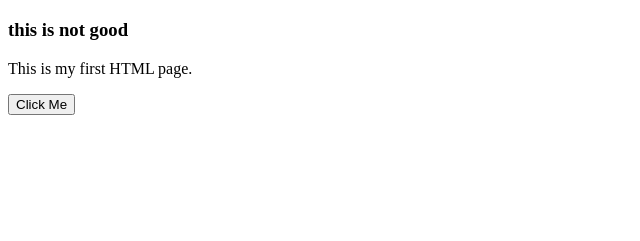
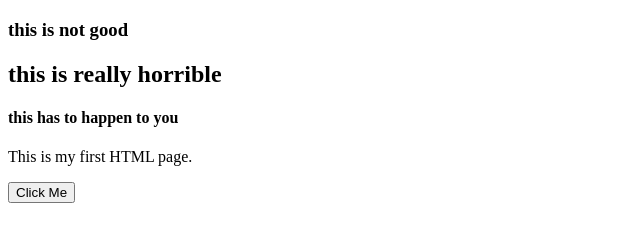
Before and after one commit to Chandanponnappa/projecthtml, a plain HTML site: page index.html in a window 1280 px wide. Shown: the part 61-302 px from the top of the page, without its empty margins (0-640 px from the left). Drawn offline with Linux system fonts and the light colour scheme.

Commit message:
both has been modfied

```diff
--- a/index.html
+++ b/index.html
@@ -7,6 +7,8 @@
 
     <h1>Welcome to My Website</h1>
     <h3> this is not good</h3>
+    <h2>this is really horrible</h2>
+    <h4> this has to happen to you</h4>
     <p>This is my first HTML page.</p>
 
     <button>Click Me</button>
```
